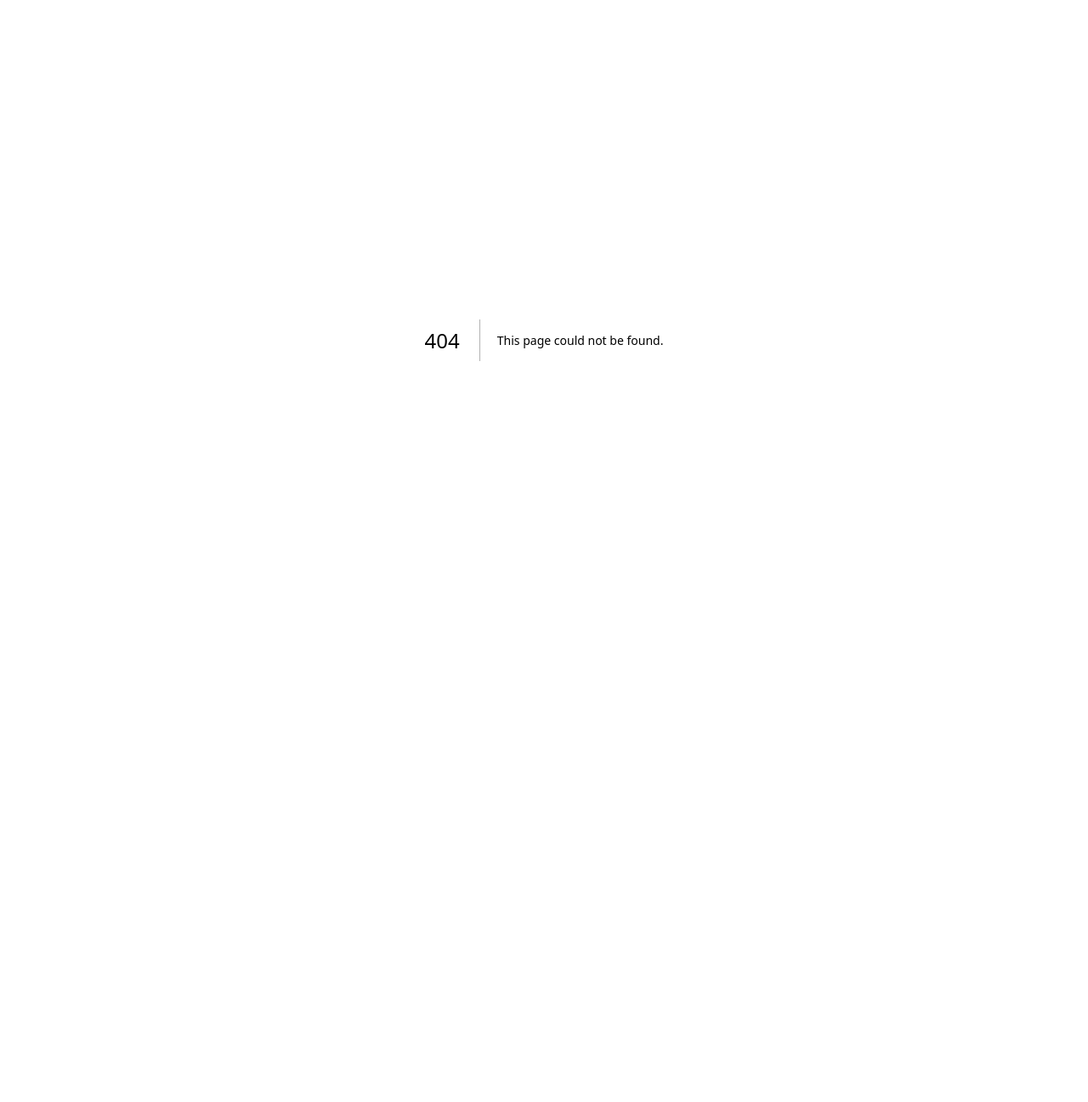
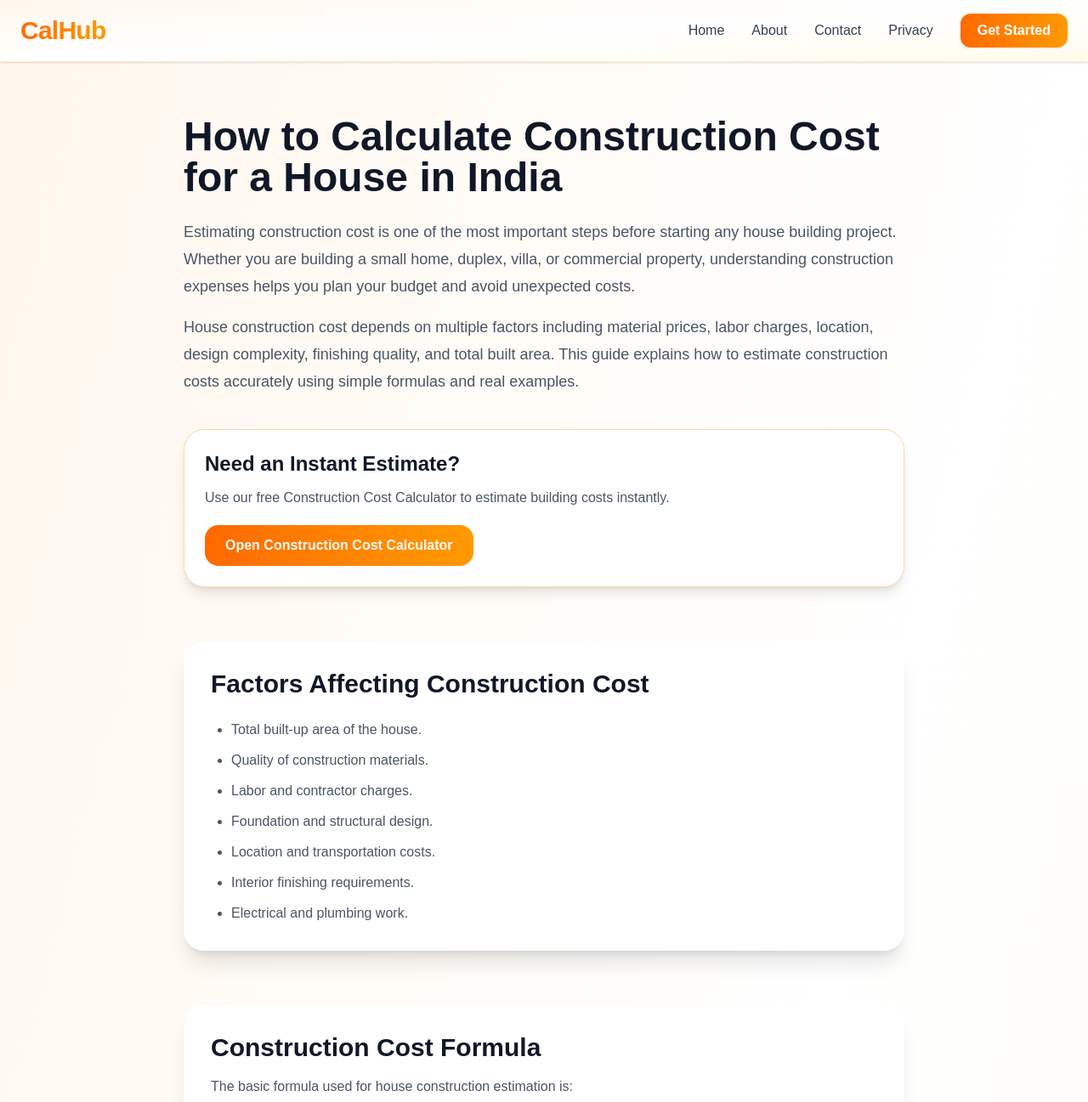
Before and after one commit to payadav142-rgb/calhub, a Next.js app: page /blog/construction-cost-guide in a window 1280 px wide. Before the commit this address had no page. Shown: the top 1297 px of the page at 85% size. Before the commit the page ends 800 px from the top, so only its background shows below. Built offline with nearby package versions, Linux system fonts and the light colour scheme.

Commit message:
Added construction cost guide blog

```diff
--- /dev/null
+++ b/app/blog/construction-cost-guide/page.tsx
@@ -0,0 +1,250 @@
+import Link from "next/link";
+
+import Navbar from "../../components/Navbar";
+import Footer from "../../components/Footer";
+import RelatedCalculators from "../../components/RelatedCalculators";
+
+export const metadata = {
+  title:
+    "How to Calculate Construction Cost for a House in India | CalHub",
+
+  description:
+    "Learn how to calculate house construction cost in India with formulas, examples, material breakdown, labor costs, and practical tips.",
+
+  alternates: {
+    canonical:
+      "https://calhub.in/blog/construction-cost-guide",
+  },
+};
+
+export default function ConstructionCostGuide() {
+  return (
+    <main className="min-h-screen bg-gradient-to-br from-orange-50 via-white to-amber-50">
+      <Navbar />
+
+      <section className="mx-auto max-w-4xl px-6 py-16">
+        <h1 className="text-4xl font-bold text-gray-900 md:text-5xl">
+          How to Calculate Construction Cost for a House in India
+        </h1>
+
+        <p className="mt-6 text-lg leading-8 text-gray-600">
+          Estimating construction cost is one of the most
+          important steps before starting any house building
+          project. Whether you are building a small home,
+          duplex, villa, or commercial property, understanding
+          construction expenses helps you plan your budget and
+          avoid unexpected costs.
+        </p>
+
+        <p className="mt-4 text-lg leading-8 text-gray-600">
+          House construction cost depends on multiple factors
+          including material prices, labor charges, location,
+          design complexity, finishing quality, and total built
+          area. This guide explains how to estimate
+          construction costs accurately using simple formulas
+          and real examples.
+        </p>
+
+        <div className="mt-10 rounded-3xl border border-orange-200 bg-white p-6 shadow-lg">
+          <h2 className="text-2xl font-bold text-gray-900">
+            Need an Instant Estimate?
+          </h2>
+
+          <p className="mt-3 text-gray-600">
+            Use our free Construction Cost Calculator to
+            estimate building costs instantly.
+          </p>
+
+          <Link
+            href="/construction-cost-calculator"
+            className="mt-5 inline-block rounded-2xl bg-gradient-to-r from-orange-500 to-amber-500 px-6 py-3 font-semibold text-white"
+          >
+            Open Construction Cost Calculator
+          </Link>
+        </div>
+      </section>
+
+      <section className="mx-auto max-w-4xl px-6 pb-16">
+        <div className="rounded-3xl bg-white p-8 shadow-xl">
+          <h2 className="text-3xl font-bold text-gray-900">
+            Factors Affecting Construction Cost
+          </h2>
+
+          <ul className="mt-6 list-disc space-y-3 pl-6 text-gray-600">
+            <li>Total built-up area of the house.</li>
+            <li>Quality of construction materials.</li>
+            <li>Labor and contractor charges.</li>
+            <li>Foundation and structural design.</li>
+            <li>Location and transportation costs.</li>
+            <li>Interior finishing requirements.</li>
+            <li>Electrical and plumbing work.</li>
+          </ul>
+        </div>
+      </section>
+
+      <section className="mx-auto max-w-4xl px-6 pb-16">
+        <div className="rounded-3xl bg-white p-8 shadow-xl">
+          <h2 className="text-3xl font-bold text-gray-900">
+            Construction Cost Formula
+          </h2>
+
+          <p className="mt-4 text-gray-600">
+            The basic formula used for house construction
+            estimation is:
+          </p>
+
+          <div className="mt-6 rounded-2xl bg-orange-50 p-6">
+            <p className="text-2xl font-bold text-orange-600">
+              Construction Cost = Built-up Area × Cost per Sq Ft
+            </p>
+          </div>
+
+          <p className="mt-6 text-gray-600">
+            The cost per square foot varies depending on
+            location, material quality, and finishing level.
+          </p>
+        </div>
+      </section>
+
+      <section className="mx-auto max-w-4xl px-6 pb-16">
+        <div className="rounded-3xl bg-white p-8 shadow-xl">
+          <h2 className="text-3xl font-bold text-gray-900">
+            Example Calculation
+          </h2>
+
+          <p className="mt-4 text-gray-600">
+            Suppose you are planning to build a 1000 sq ft
+            house and the construction rate is ₹2,200 per sq
+            ft.
+          </p>
+
+          <div className="mt-6 rounded-2xl bg-orange-50 p-6">
+            <p className="font-semibold text-orange-600">
+              1000 × ₹2,200 = ₹22,00,000
+            </p>
+          </div>
+
+          <p className="mt-6 text-gray-600">
+            Therefore, the estimated construction cost will be
+            approximately ₹22 lakh excluding land cost and
+            special interior requirements.
+          </p>
+        </div>
+      </section>
+
+      <section className="mx-auto max-w-4xl px-6 pb-16">
+        <div className="rounded-3xl bg-white p-8 shadow-xl">
+          <h2 className="text-3xl font-bold text-gray-900">
+            Material Cost Breakdown
+          </h2>
+
+          <p className="mt-4 text-gray-600">
+            Construction materials typically account for
+            55–65% of the total building cost.
+          </p>
+
+          <ul className="mt-6 list-disc space-y-3 pl-6 text-gray-600">
+            <li>Cement</li>
+            <li>Bricks or blocks</li>
+            <li>Steel reinforcement</li>
+            <li>Concrete materials</li>
+            <li>Tiles and flooring</li>
+            <li>Paint and finishing materials</li>
+          </ul>
+        </div>
+      </section>
+
+      <section className="mx-auto max-w-4xl px-6 pb-16">
+        <div className="rounded-3xl bg-white p-8 shadow-xl">
+          <h2 className="text-3xl font-bold text-gray-900">
+            Labor Cost Breakdown
+          </h2>
+
+          <p className="mt-4 text-gray-600">
+            Labor charges generally account for 25–35% of
+            overall construction expenses. Skilled labor,
+            electricians, plumbers, tile workers, painters,
+            and supervisors contribute significantly to total
+            project cost.
+          </p>
+        </div>
+      </section>
+
+      <section className="mx-auto max-w-4xl px-6 pb-16">
+        <div className="rounded-3xl bg-white p-8 shadow-xl">
+          <h2 className="text-3xl font-bold text-gray-900">
+            Tips to Reduce Construction Cost
+          </h2>
+
+          <ul className="mt-6 list-disc space-y-3 pl-6 text-gray-600">
+            <li>Plan your design carefully.</li>
+            <li>Purchase materials in bulk.</li>
+            <li>Compare multiple contractor quotes.</li>
+            <li>Reduce material wastage.</li>
+            <li>Use construction calculators before buying.</li>
+          </ul>
+        </div>
+      </section>
+
+      <section className="mx-auto max-w-4xl px-6 pb-20">
+        <div className="rounded-3xl bg-white p-8 shadow-xl">
+          <h2 className="text-3xl font-bold text-gray-900">
+            Frequently Asked Questions
+          </h2>
+
+          <div className="mt-8 space-y-6">
+            <div>
+              <h3 className="text-xl font-semibold">
+                How much does it cost to build a house in India?
+              </h3>
+
+              <p className="mt-2 text-gray-600">
+                Construction costs vary by city, material
+                quality, and labor rates. Most projects range
+                between ₹1,800 and ₹3,500 per sq ft.
+              </p>
+            </div>
+
+            <div>
+              <h3 className="text-xl font-semibold">
+                Does construction cost include land price?
+              </h3>
+
+              <p className="mt-2 text-gray-600">
+                No. Construction cost estimates generally
+                exclude land purchase cost.
+              </p>
+            </div>
+
+            <div>
+              <h3 className="text-xl font-semibold">
+                Can I estimate construction cost myself?
+              </h3>
+
+              <p className="mt-2 text-gray-600">
+                Yes. You can use a construction cost calculator
+                and basic area calculations to estimate costs.
+              </p>
+            </div>
+
+            <div>
+              <h3 className="text-xl font-semibold">
+                Why do construction costs vary?
+              </h3>
+
+              <p className="mt-2 text-gray-600">
+                Material prices, labor availability, project
+                location, and finishing quality all affect the
+                final cost.
+              </p>
+            </div>
+          </div>
+        </div>
+      </section>
+
+      <RelatedCalculators />
+
+      <Footer />
+    </main>
+  );
+}
```
